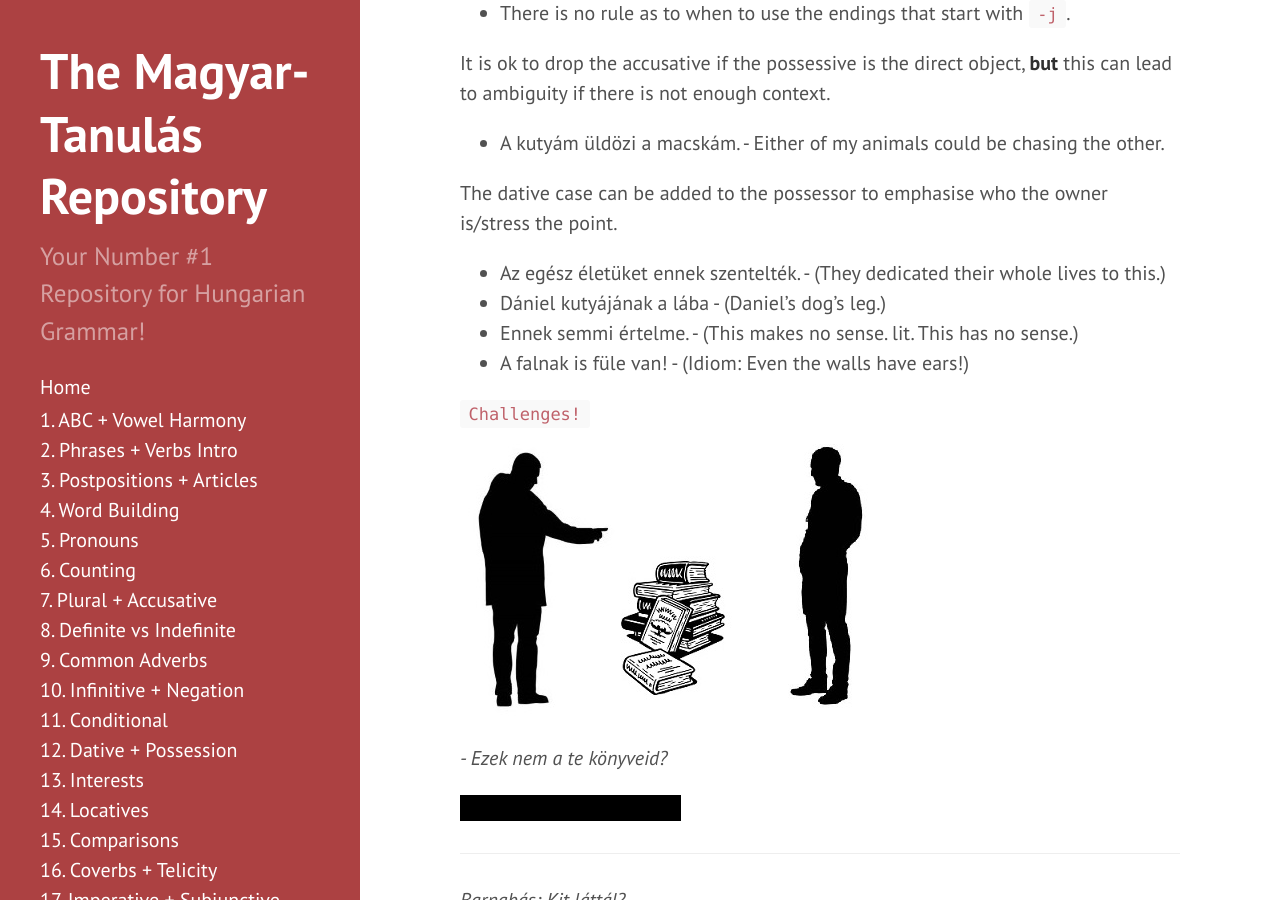
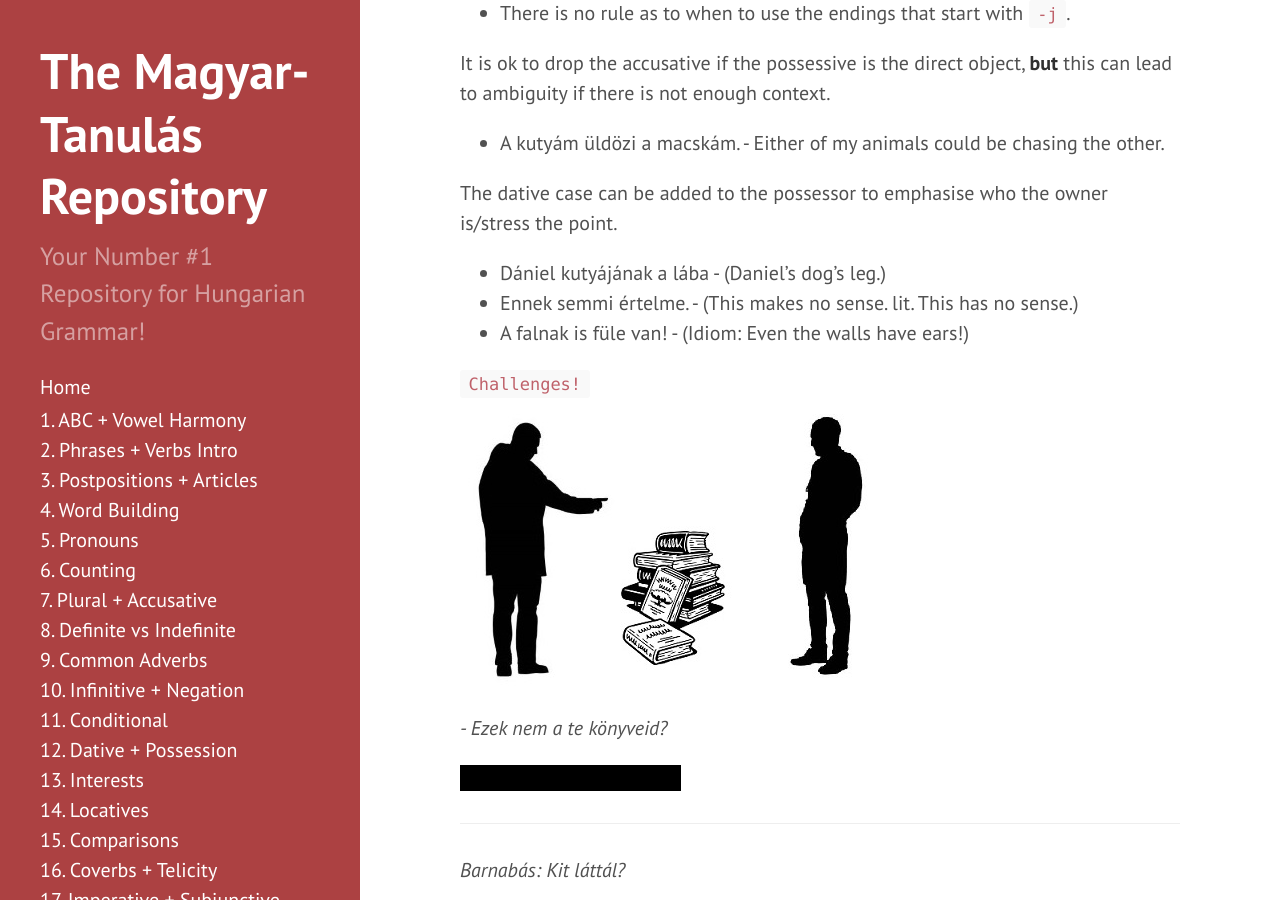
Before and after one commit to Magyartanulas/magyartanulas.github.io, a Jekyll site: the page built from dative_possession.md, in a window 1280 px wide and 900 px high, scrolled down 3121 px. Built offline with Jekyll 4.4.1, drawn with Linux system fonts in a browser that asks for light colours; comment, search, counter and statistics services are not loaded.

Commit message:
Update dative_possession.md

```diff
--- a/dative_possession.md
+++ b/dative_possession.md
@@ -88,7 +88,6 @@ It is ok to drop the accusative if the possessive is the direct object, **but**
 
 The dative case can be added to the possessor to emphasise who the owner is/stress the point.
 
-* Az egész életüket ennek szentelték. - (They dedicated their whole lives to this.)
 * Dániel kutyájának a lába - (Daniel's dog's leg.)
 * Ennek semmi értelme. - (This makes no sense. lit. This has no sense.)
 * A falnak is füle van! - (Idiom: Even the walls have ears!)
```
